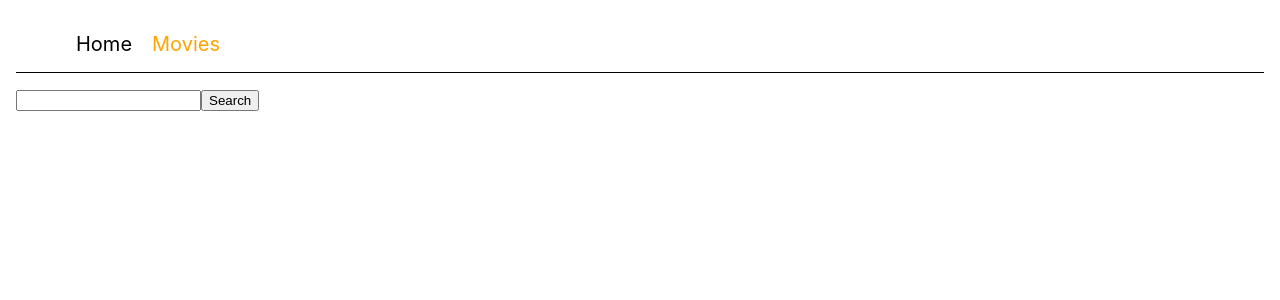
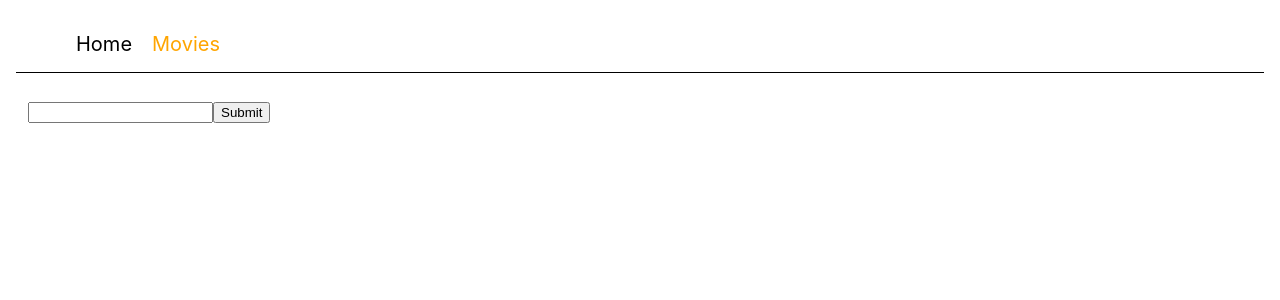
Before and after one commit to ArbakovMaxim/goit-react-hw-05-movies, a React (Create React App) app: page /goit-react-hw-05-movies/movies in a window 1280 px wide. Shown: the top 300 px of the page. Built offline with nearby package versions, Linux system fonts and the light colour scheme.

Commit message:
DZ 5 fix

```diff
--- a/package.json
+++ b/package.json
@@ -8,6 +8,7 @@
     "@testing-library/react": "^12.1.4",
     "@testing-library/user-event": "^13.5.0",
     "axios": "^0.27.2",
+    "formik": "^2.2.9",
     "react": "^18.1.0",
     "react-debounce-input": "^3.3.0",
     "react-dom": "^18.1.0",
--- a/src/App.jsx
+++ b/src/App.jsx
@@ -1,5 +1,5 @@
 import { Routes, Route } from 'react-router-dom';
-import { HeaderHome } from 'components/Header/Header';
+import { Layout } from 'Layout/Layout';
 import { Movies } from 'pages/Movies';
 import { Home } from 'pages/Home';
 import { FilmInfo } from 'pages/FilmInfo/FilmInfo';
@@ -9,7 +9,7 @@ import { Reviews } from 'components/Reviews/Reviews';
 export const App = () => {
   return (
     <Routes>
-      <Route path="/" element={<HeaderHome />}>
+      <Route path="/" element={<Layout />}>
         <Route index element={<Home />} />
         <Route path="/movies" element={<Movies />} />
         <Route path="/movies/:id" element={<FilmInfo />}>
@@ -17,7 +17,7 @@ export const App = () => {
           <Route path="reviews" element={<Reviews />} />
         </Route>
       </Route>
-      <Route path="*" element={<HeaderHome />} />
+      <Route path="*" element={<Layout />} />
     </Routes>
   );
 };
--- /dev/null
+++ b/src/Layout/Layout.jsx
@@ -0,0 +1,18 @@
+import { HeaderBox } from 'components/Header/Header';
+import { Main } from 'components/Header/Header.styled';
+import { Suspense } from 'react';
+import { Outlet } from 'react-router-dom';
+import { Container } from './Layout.styled';
+
+export const Layout = () => {
+  return (
+    <Container>
+      <HeaderBox />
+      <Suspense fallback={null}>
+        <Main>
+          <Outlet />
+        </Main>
+      </Suspense>
+    </Container>
+  );
+};
--- a/src/components/Header/Header.jsx
+++ b/src/components/Header/Header.jsx
@@ -1,10 +1,7 @@
-import { Outlet } from 'react-router-dom';
-import { Container } from 'ui/Container.styled';
-import { StyledLink, Header, HeaderList } from './Header.styled';
+import { Header, HeaderList, StyledLink } from './Header.styled';
 
-export const HeaderHome = () => {
+export const HeaderBox = () => {
   return (
-    <Container>
     <Header>
       <nav>
         <HeaderList>
@@ -17,7 +14,5 @@ export const HeaderHome = () => {
         </HeaderList>
       </nav>
     </Header>
-      <Outlet />
-    </Container>
   );
 };
--- a/src/components/Header/Header.styled.js
+++ b/src/components/Header/Header.styled.js
@@ -25,3 +25,7 @@ export const HeaderList = styled.ul`
   list-style: none;
   display: flex;
 `;
+
+export const Main = styled.main`
+  padding: 12px;
+`;
--- /dev/null
+++ b/src/components/ListSearchFilm/ListSearchFilm.jsx
@@ -0,0 +1,15 @@
+import { Link } from 'react-router-dom';
+
+export const ListSearchFilm = ({ searchMovies, location }) => {
+  return (
+    <ul>
+      {searchMovies.map(({ id, title }) => (
+        <li key={id}>
+          <Link to={`/movies/${id}`} state={{ from: location }}>
+            {title}
+          </Link>
+        </li>
+      ))}
+    </ul>
+  );
+};
--- /dev/null
+++ b/src/components/SearchForm/SearchForm.jsx
@@ -0,0 +1,24 @@
+import { useFormik } from 'formik';
+
+export const SearchForm = ({ submit }) => {
+  const formik = useFormik({
+    initialValues: {
+      searchMoviesInput: '',
+    },
+    onSubmit: values => {
+      submit(values);
+    },
+  });
+  return (
+    <form onSubmit={formik.handleSubmit}>
+      <input
+        name="searchMoviesInput"
+        type="text"
+        onChange={formik.handleChange}
+        value={formik.values.searchMoviesInput}
+      />
+
+      <button type="submit">Submit</button>
+    </form>
+  );
+};
--- /dev/null
+++ b/src/components/TrendingFilm/TrendingFilm.jsx
@@ -0,0 +1,15 @@
+import { Link } from 'react-router-dom';
+
+export const TrendingFilm = ({ moviesTrend, location }) => {
+  return (
+    <ul>
+      {moviesTrend.map(({ id, title }) => (
+        <li key={id}>
+          <Link to={`/movies/${id}`} state={{ from: location }}>
+            {title}
+          </Link>
+        </li>
+      ))}
+    </ul>
+  );
+};
--- a/src/pages/Home.jsx
+++ b/src/pages/Home.jsx
@@ -1,9 +1,10 @@
 import 'react-toastify/dist/ReactToastify.css';
 import { ToastContainer, toast } from 'react-toastify';
 import { useEffect, useState } from 'react';
-import { Link, useLocation } from 'react-router-dom';
+import { useLocation } from 'react-router-dom';
 import { Api } from 'services/Api';
 import { constantsApi } from 'services/constans';
+import { TrendingFilm } from 'components/TrendingFilm/TrendingFilm';
 
 export const Home = () => {
   const [moviesTrend, setMoviesTrend] = useState([]);
@@ -26,17 +27,7 @@ export const Home = () => {
   return (
     <div>
       <h1>Trending today</h1>
-      {
-        <ul>
-          {moviesTrend.map(({ id, title }) => (
-            <li key={id}>
-              <Link to={`/movies/${id}`} state={{ from: location }}>
-                {title}
-              </Link>
-            </li>
-          ))}
-        </ul>
-      }
+      <TrendingFilm moviesTrend={moviesTrend} location={location} />
       <ToastContainer />
     </div>
   );
--- a/src/pages/Movies.jsx
+++ b/src/pages/Movies.jsx
@@ -3,7 +3,9 @@ import { ToastContainer, toast } from 'react-toastify';
 import { useEffect, useState } from 'react';
 import { constantsApi } from '../services/constans';
 import { Api } from 'services/Api';
-import { Link, useLocation, useSearchParams } from 'react-router-dom';
+import { useLocation, useSearchParams } from 'react-router-dom';
+import { ListSearchFilm } from 'components/ListSearchFilm/ListSearchFilm';
+import { SearchForm } from 'components/SearchForm/SearchForm';
 
 export const Movies = () => {
   const [searchMovies, setsearchMovies] = useState([]);
@@ -22,6 +24,9 @@ export const Movies = () => {
   };
 
   const fetchMovies = async () => {
+    if (searchUrl === '') {
+      return;
+    }
     try {
       const movies = await Api.get(constantsApi.SEARCH_URL, {
         params: getDataMoviesParams,
@@ -40,34 +45,20 @@ export const Movies = () => {
     }
   };
 
-  const handleSubmit = e => {
-    e.preventDefault();
-  };
-
-  const handleChange = e => {
-    setSearchParams(e.target.value !== '' ? { search: e.target.value } : {});
+  const handleSubmit = ({ searchMoviesInput }) => {
+    setSearchParams(
+      searchMoviesInput !== '' ? { search: searchMoviesInput } : {}
+    );
+    fetchMovies();
   };
 
   return (
     <>
       <div>
-        <form onSubmit={handleSubmit}>
-          <input onChange={handleChange} value={searchUrl} />
-          <button onClick={() => fetchMovies()}>Search</button>
-        </form>
+        <SearchForm submit={handleSubmit} />
       </div>
       <div>
-        {
-          <ul>
-            {searchMovies.map(({ id, title }) => (
-              <li key={id}>
-                <Link to={`/movies/${id}`} state={{ from: location }}>
-                  {title}
-                </Link>
-              </li>
-            ))}
-          </ul>
-        }
+        <ListSearchFilm searchMovies={searchMovies} location={location} />
       </div>
       <ToastContainer />
     </>
```
Also changed, not shown: src/Layout/Layout.styled.js (renamed from src/ui/Container.styled.js), 1 other file (tests, documents, lock files or other folders). Lines whose indentation alone changed are shown as unchanged.
